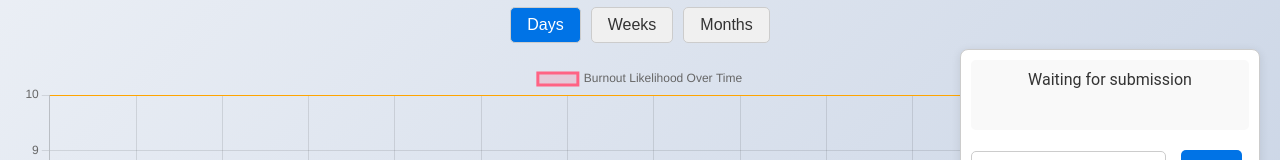
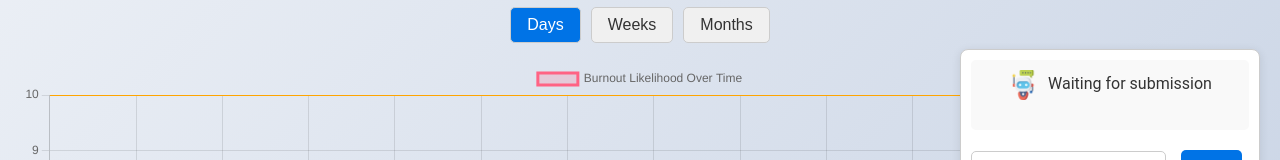
Before and after one commit to stephendyoungjr/StudentWellnessTracker, a React (Create React App) app in the folder frontend/: page / in a window 1280 px wide. Shown: the part 575-735 px from the top of the page. Built offline with nearby package versions, Linux system fonts and the light colour scheme.

Commit message:
chatbox robot icon added

```diff
--- a/frontend/src/components/Chatbox.css
+++ b/frontend/src/components/Chatbox.css
@@ -50,3 +50,10 @@
   .chatbox-submit:hover {
     background-color: #005bb5;
   }
+
+  .chatbox-icon{
+    width: 30px;
+    height: 30px;
+    margin-right: 10px;
+    vertical-align: middle;
+  }
--- a/frontend/src/components/Chatbox.js
+++ b/frontend/src/components/Chatbox.js
@@ -24,15 +24,6 @@ const Chatbox = ({ submittedData }) => {
         ],
       });
 
-//       const apiResponse = await axios.post('http://localhost:5001/api/chat', {  // Change 5000 to 5001 or your new port
-//   messages: [
-//     { role: 'system', content: 'You are a helpful assistant.' },
-//     { role: 'user', content: `User's data: ${JSON.stringify(submittedData)}` },
-//     { role: 'user', content: input },
-//   ],
-// });
-
-
       setResponse(apiResponse.data.choices[0].message.content);
     } catch (error) {
       console.error('Error fetching response:', error);
@@ -46,6 +37,7 @@ const Chatbox = ({ submittedData }) => {
     <div className="chatbox-container">
       <div className="chatbox">
         <div className="chatbox-response">
+          <img src="/1698535.png" alt="Robot Icon" className="chatbox-icon" />
           {loading ? 'Loading...' : response}
         </div>
         <form onSubmit={handleSubmit} className="chatbox-form">
```
Also changed, not shown: frontend/public/1698535.png (added).
